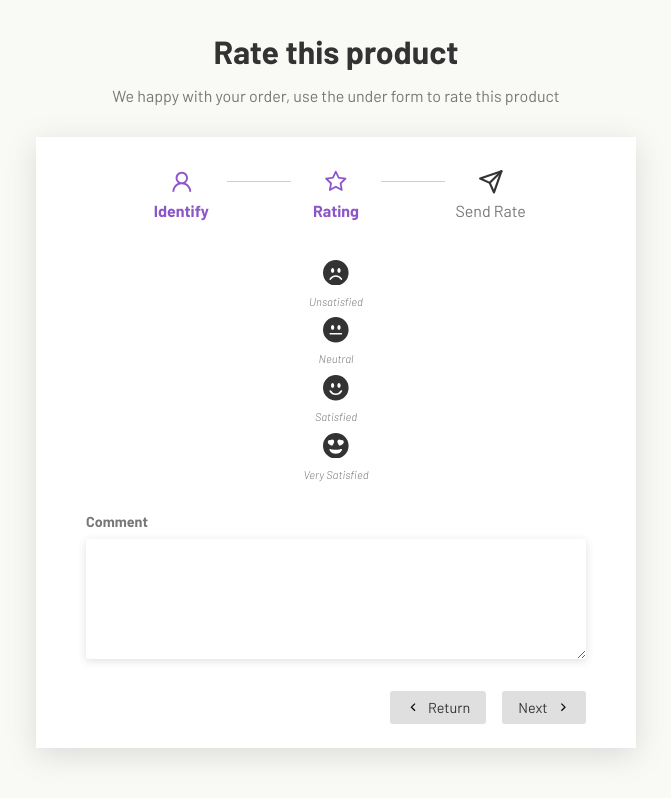
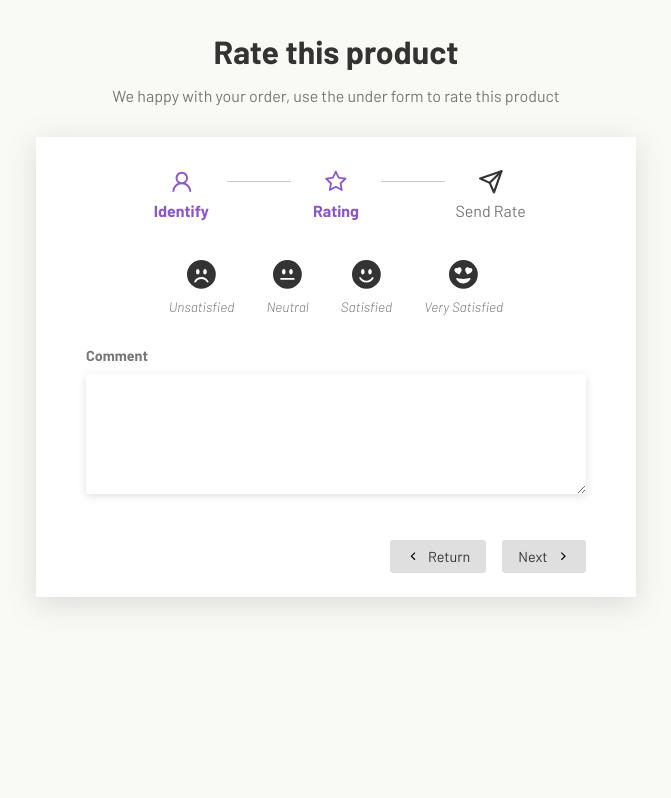
Before and after one commit to rodrigoaraujo7/multstep-form, a React (Vite) app: page / in a window 1280 px wide. Both pictures are taken after typing "Sample", "name@example.com" into the empty fields and a click on the button "Next". Shown: the whole page, without its empty margins (304-975 px from the left). Built offline with nearby package versions, Linux system fonts and the light colour scheme.

Commit message:
fixing emojis flex direction

```diff
--- a/src/components/ScreensForm/ReviewForm.css
+++ b/src/components/ScreensForm/ReviewForm.css
@@ -1,12 +1,12 @@
-.form-control > .score-container {
+.form-control.score-container {
     display: flex;
-    flex-direction: row;
+    flex-direction: row !important;
     justify-content: center;
-    gap: 2rem;
+    gap: 2rem !important;
 }
 
 .score-container svg {
-    font-size: 1.6rem;
+    font-size: 1.8rem;
     cursor: pointer;
     transition: .3s;
 }
@@ -30,7 +30,7 @@
 .radio-container p {
     font-style: italic;
     font-weight: 300;
-    font-size: .7rem;
+    font-size: .85rem;
 
     margin-top: .4rem;
 }
```
